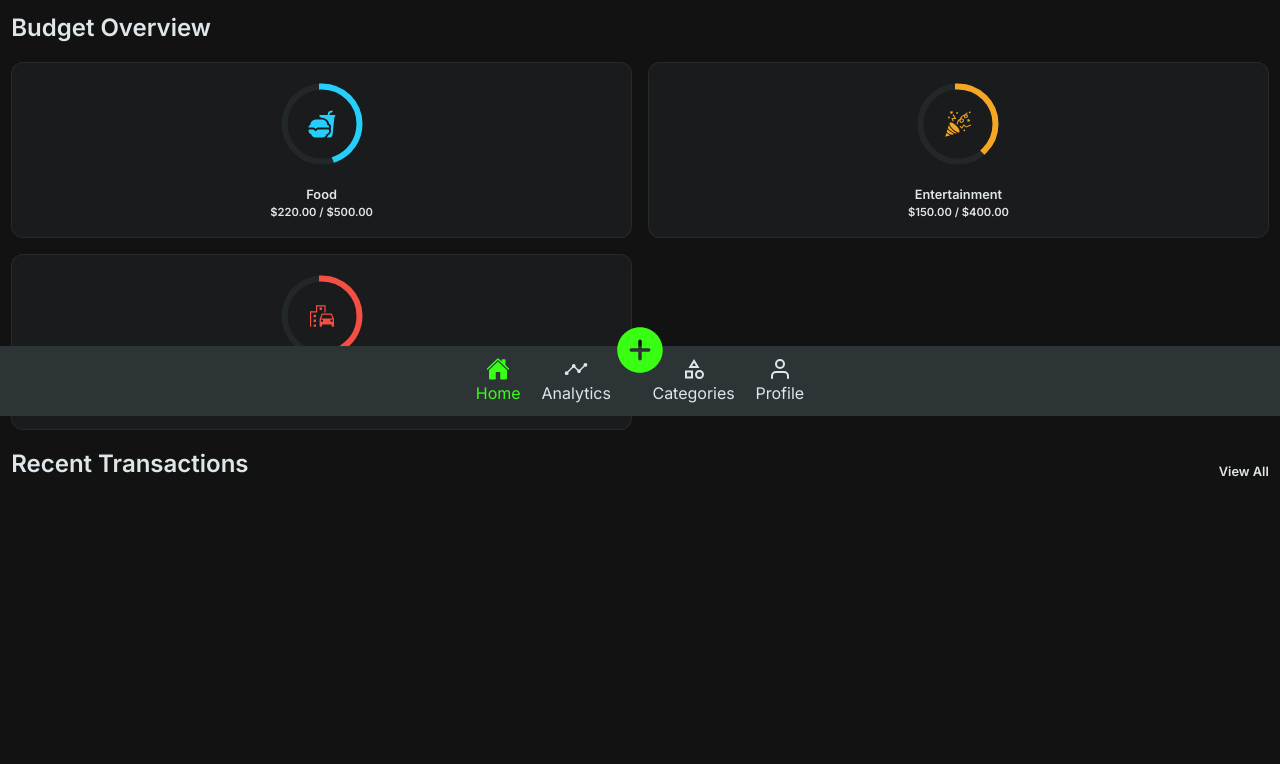
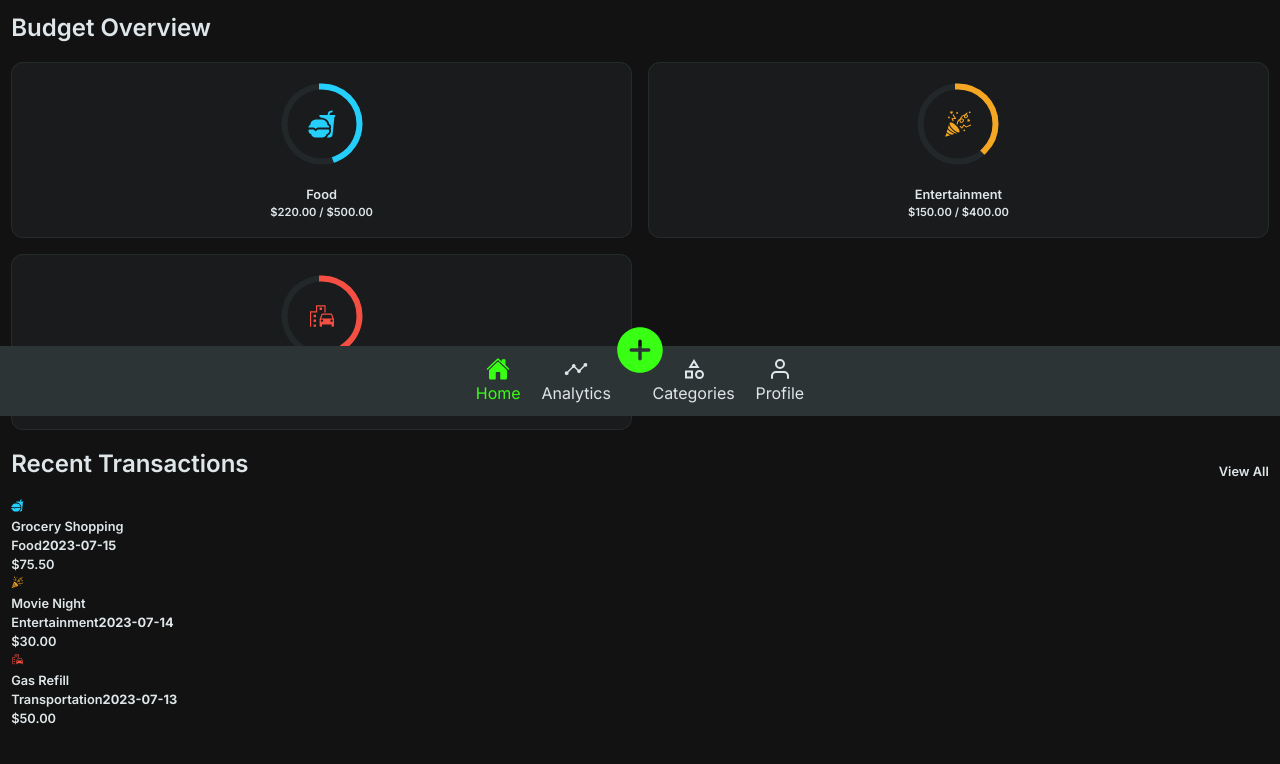
Before and after one commit to Andriamahay11master/SpendWise, a React (Vite) app: page / in a window 1280 px wide. Shown: the part 384-1148 px from the top of the page. Before the commit the page ends 962 px from the top, so only its background shows below. Built offline with nearby package versions, Linux system fonts and the light colour scheme.

Commit message:
add static data last transactions

```diff
--- a/src/components/Dashboard/Dashboard.tsx
+++ b/src/components/Dashboard/Dashboard.tsx
@@ -5,6 +5,7 @@ import { GiPartyPopper } from "react-icons/gi";
 import { MdEmojiTransportation } from "react-icons/md";
 import CategoryProgressBarCard from "../Category/CategoryProgressBarCard";
 import { Link } from "react-router-dom";
+import ExpensesCard from "../Expenses/ExpensesCard";
 
 const Dashboard = () => {
   const cardData = [
@@ -51,6 +52,36 @@ const Dashboard = () => {
       color: "#f54e42",
     },
   ];
+
+  const dataLastTransactions = [
+    {
+      id: "1",
+      icon: <IoFastFood />,
+      description: "Grocery Shopping",
+      valueCategory: "Food",
+      colorCategory: "#24d0fb",
+      dateExpense: "2023-07-15",
+      montant: 75.5,
+    },
+    {
+      id: "2",
+      icon: <GiPartyPopper />,
+      description: "Movie Night",
+      valueCategory: "Entertainment",
+      colorCategory: "#f5a623",
+      dateExpense: "2023-07-14",
+      montant: 30.0,
+    },
+    {
+      id: "3",
+      icon: <MdEmojiTransportation />,
+      description: "Gas Refill",
+      valueCategory: "Transportation",
+      colorCategory: "#f54e42",
+      dateExpense: "2023-07-13",
+      montant: 50.0,
+    },
+  ];
   return (
     <div className="dashboard-block">
       {cardData.map((data, index) => (
@@ -67,7 +98,11 @@ const Dashboard = () => {
           <h2 className="title-h2">Recent Transactions</h2>
           <Link to="/transactions">View All</Link>
         </div>
-        <div className="dashboard-transaction-bottom"></div>
+        <div className="dashboard-transaction-bottom">
+          {dataLastTransactions.map((data, index) => (
+            <ExpensesCard key={index} {...data} />
+          ))}
+        </div>
       </div>
     </div>
   );
```
